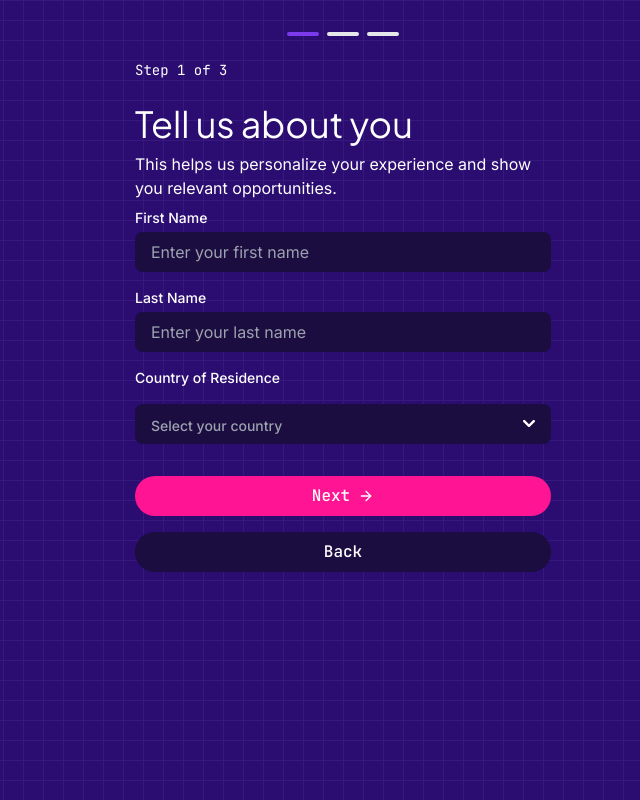
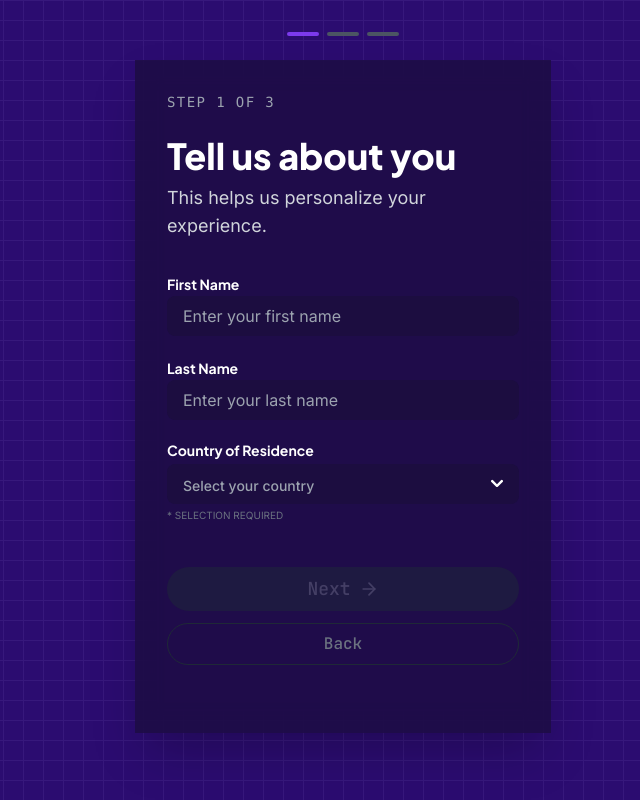
Before and after one commit to Maffergu/frontend-technical-test, a React (Vite) app: page /onboarding/bio in a window 1280 px wide. Shown: the whole page, without its empty margins (297-937 px from the left). Built offline with nearby package versions, Linux system fonts and the light colour scheme.

Commit message:
Campos obligatorios pantalla 1

```diff
--- a/src/pages/Onboarding/Step1_Bio.tsx
+++ b/src/pages/Onboarding/Step1_Bio.tsx
@@ -1,96 +1,123 @@
 import { useState } from 'react'
 import { useNavigate } from 'react-router-dom'
-import { ArrowRight} from 'lucide-react'
+import { ArrowRight } from 'lucide-react'
 import { Button, Card, Input } from '@/components/ui'
 import CountrySelector, { Country } from '@/components/ui/CountrySelector';
 
 export default function Step1Bio() {
   const navigate = useNavigate()
+
   const [formData, setFormData] = useState({
-    name: '',
-    bio: '',
+    firstName: '',
+    lastName: '',
+    country: '',
   })
+
+  // Lista actualizada con Guatemala, México y USA
   const listaPaises = [
-    { name: 'USA', flag: 'https://readymadeui.com/usa_flag.webp' },
-    { name: 'England', flag: 'https://readymadeui.com/uk_flag.webp' }
+    { name: 'Guatemala', flag: 'https://flagcdn.com/gt.svg' },
+    { name: 'Mexico', flag: 'https://flagcdn.com/mx.svg' },
+    { name: 'USA', flag: 'https://flagcdn.com/us.svg' }
   ];
+
   const capturarPais = (pais: Country) => {
-    console.log("El país elegido es:", pais.name);
+    setFormData({ ...formData, country: pais.name });
+  };
 
-  };
+  // El botón solo se activa si los tres campos tienen texto (sin contar espacios)
+  const isFormValid =
+    formData.firstName.trim() !== '' &&
+    formData.lastName.trim() !== '' &&
+    formData.country !== '';
 
   const handleSubmit = (e: React.FormEvent) => {
     e.preventDefault()
-    // TODO: Save data to state/context
+    if (isFormValid) {
       navigate('/onboarding/niche')
     }
-
+  }
 
   return (
     <div className="space-y-6">
-      {/* Progress indicator */}
+      {/* Indicador de progreso */}
       <div className="flex items-center justify-center gap-2">
         <div className="w-8 h-1 bg-purple rounded" />
-        <div className="w-8 h-1 bg-gray-200 rounded" />
-        <div className="w-8 h-1 bg-gray-200 rounded" />
+        <div className="w-8 h-1 bg-gray-600 rounded" />
+        <div className="w-8 h-1 bg-gray-600 rounded" />
       </div>
 
-      <Card>
-
-        <p className="text-white font-jetbrains mb-6 text-sm">
+      <Card className="bg-[#1c0d40]/80 backdrop-blur-md border-none p-8 shadow-2xl">
+        <p className="text-gray-400 font-mono mb-6 text-sm uppercase tracking-widest">
           Step 1 of 3
         </p>
-        <h1 className="text-4xl font-jakarta text-white mb-2">
+        <h1 className="text-4xl font-jakarta font-extrabold text-white mb-2">
           Tell us about you
         </h1>
-        <h3 className= "ext-xl text-white mb-2">
-          This helps us personalize your experience
-          and show you relevant opportunities.
+        <h3 className="text-lg text-gray-300 mb-8 font-inter">
+          This helps us personalize your experience.
         </h3>
 
-        <form onSubmit={handleSubmit} className="space-y-4">
+        <form onSubmit={handleSubmit} className="space-y-5">
+          <div>
+                <label className="text-sm font-jakarta font-bold text-white">First Name</label>
                 <Input
                   className='text-white'
-            id="Firstname"
-            label="First Name"
                   placeholder="Enter your first name"
-            value={formData.name}
-            onChange={(e) => setFormData({ ...formData, name: e.target.value })}
+                  value={formData.firstName}
+                  onChange={(e) => setFormData({ ...formData, firstName: e.target.value })}
                 />
-
+            </div>
+            <div>
+              <label className="text-sm font-jakarta font-bold text-white">Last Name</label>
               <Input
                 className='text-white'
-            id="Lastname"
-            label="Last Name"
                 placeholder="Enter your last name"
-            value={formData.name}
-            onChange={(e) => setFormData({ ...formData, name: e.target.value })}
+                value={formData.lastName}
+                onChange={(e) => setFormData({ ...formData, lastName: e.target.value })}
               />
-          <h1 className="block text-sm font-medium text-white mb-1">
-            Country of Residence
-          </h1>
-          <CountrySelector
-          countries={listaPaises} onChange={capturarPais} />
-
-          <div className="flex gap-3 pt-4">
-          <Button type="submit" className="flex-1">
-              Next
-              <ArrowRight className="ml-2 h-4 w-4" />
-            </Button>
             </div>
 
-          <div className="flex ">
+
+          <div className="space-y-1">
+            <label className="block text-sm font-jakarta font-bold text-white mb-1">
+              Country of Residence
+            </label>
+            <CountrySelector
+              countries={listaPaises}
+              onChange={capturarPais}
+
+            />
+            {!formData.country && (
+              <p className="text-[10px] text-gray-500 mt-1 uppercase">* Selection required</p>
+            )}
+          </div>
+
+          <div className="flex flex-col gap-3 pt-6">
+            <Button
+              type="submit"
+              disabled={!isFormValid}
+              className={`flex-1 text-lg '
+                ${isFormValid
+                  ? 'bg-[#FF1493] text-white hover:bg-[#C71073] cursor-pointer'
+                  : 'bg-gray-800 text-gray-500 cursor-not-allowed opacity-50 shadow-none'
+                }`}
+            >
+              Next
+              <ArrowRight className="ml-2 h-5 w-5" />
+            </Button>
+
             <Button
               type="button"
               variant="secondary"
               onClick={() => navigate('/')}
-              className="flex-1"
+              className="w-full bg-transparent border border-gray-800 text-gray-500 hover:text-white transition-colors"
             >
               Back
             </Button>
+          </div>
+          <div className="flex gap-3 pt-4">
 
           </div>
-
         </form>
       </Card>
     </div>
```
Lines whose indentation alone changed are shown as unchanged.
